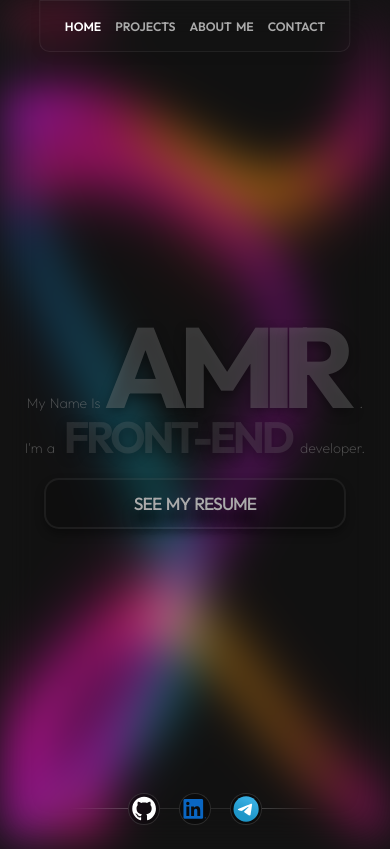
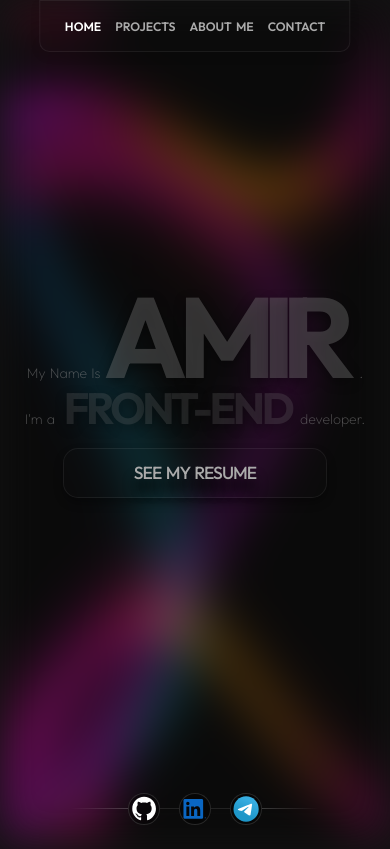
Before and after one commit to v-amirrr/portfolio, a React (Create React App) app: page / in a window 390 px wide. Built offline with nearby package versions, Linux system fonts and the light colour scheme.

Commit message:
chore: changed enter and exit animations
Also removed the light background for mobile devices.
And changed home page style on mobile devices.

```diff
--- a/src/App.js
+++ b/src/App.js
@@ -15,8 +15,8 @@ import Contact from './components/Contact';
 
 const bgVariants = {
     hidden: { opacity: 0 },
-    visible: { opacity: 1, transition: { duration: 0.3, type: 'tween' } },
-    exit: { opacity: 0, transition: { duration: 0.3, type: 'tween' } }
+    visible: { opacity: 1, transition: { duration: 1, type: 'tween' } },
+    exit: { opacity: 0, transition: { duration: 1, type: 'tween' } }
 };
 
 const App = () => {
@@ -45,19 +45,15 @@ const App = () => {
                     :
                         <Background initial='hidden' animate='visible' exit='exit' variants={bgVariants} key="dark"><img src='/images/bg-dark-desktop.webp' alt="background" /></Background>
                 :
-                    location.pathname == "/"
-                    ?
-                        <Background initial='hidden' animate='visible' exit='exit' variants={bgVariants} key="light"><img src='/images/bg-light-mobile.webp' alt="background" /></Background>
-                    :
-                        <Background initial='hidden' animate='visible' exit='exit' variants={bgVariants} key="dark"><img src='/images/bg-dark-mobile.webp' alt="background" /></Background>
+                    <Background initial='hidden' animate='visible' exit='exit' variants={bgVariants} key="dark"><img src='/images/bg-dark-mobile.webp' alt="background" /></Background>
             }
             </AnimatePresence>
 
             <AnimatePresence exitBeforeEnter>
                 <Routes location={location} key={location.key}>
                     <Route path="/" element={<Home />} />
-                    <Route path='/projects' element={<Projects />} />
-                    <Route path='/projects/:id' element={<ProjectPage />} />
+                    <Route path='/projects' element={<Projects widthSize={widthSize} />} />
+                    <Route path='/projects/:id' element={<ProjectPage widthSize={widthSize} />} />
                     <Route path='/about-me' element={<AboutMe />} />
                     <Route path='/contact' element={<Contact />} />
                 </Routes>
--- a/src/components/AboutMe.js
+++ b/src/components/AboutMe.js
@@ -7,13 +7,13 @@ import { motion } from 'framer-motion';
 
 const titleVariants = {
     hidden: { opacity: 0, x: -50 },
-    visible: { opacity: 1, x: 0, transition: { duration: 0.2, type: 'tween' } },
+    visible: { opacity: 1, x: 0, transition: { duration: 0.25, type: 'tween' } },
     exit: { opacity: 0, x: -50, transition: { duration: 0.2, type: 'tween' } }
 };
 
 const textVariants = {
     hidden: { opacity: 0, x: 50 },
-    visible: { opacity: 1, x: 0, transition: { duration: 0.2, type: 'tween' } },
+    visible: { opacity: 1, x: 0, transition: { duration: 0.25, type: 'tween' } },
     exit: { opacity: 0, x: 50, transition: { duration: 0.2, type: 'tween' } }
 };
 
--- a/src/components/Contact.js
+++ b/src/components/Contact.js
@@ -37,8 +37,8 @@ const Contact = () => {
 
     return (
         <>
-            <ContactPage initial='hidden' animate='visible' exit='exit'>
-                <Content variants={contentVariants}>
+            <ContactPage>
+                <Content variants={contentVariants} initial='hidden' animate='visible' exit='exit'>
                     {
                         contact.map(item => (
                             <motion.div variants={itemVariants}>
--- a/src/components/Home.js
+++ b/src/components/Home.js
@@ -6,7 +6,7 @@ import { motion } from 'framer-motion';
 const contentVariants = {
     hidden: { opacity: 0 },
     visible: { opacity: 1, transition: { duration: 0.2, staggerChildren: 0.1, when: "beforeChildren" } },
-    exit: { opacity: 0, transition: { duration: 0.2, staggerChildren: 0.1, when: "beforeChildren" } }
+    exit: { opacity: 0, transition: { duration: 0.2, when: "afterChildren" } }
 };
 
 const itemVariants = {
@@ -182,6 +182,8 @@ const Title = styled(motion.div)`
     }
 
     @media (max-width: 600px) {
+        margin-top: -3.5rem;
+
         .title-text {
             font-size: .8rem;
             word-spacing: 1px;
@@ -241,8 +243,10 @@ const Buttons = styled(motion.div)`
         }
 
         @media (max-width: 900px) {
-            padding: .7rem 5rem;
+            padding: .7rem 4rem;
             font-size: 1rem;
+            border: solid 1px #ffffff10;
+            background-color: #ffffff02;
         }
     }
 `;
--- a/src/components/ProjectPage.js
+++ b/src/components/ProjectPage.js
@@ -12,10 +12,16 @@ import { AiFillCaretRight } from 'react-icons/ai';
 import styled from 'styled-components';
 import { AnimatePresence, motion } from 'framer-motion';
 
-const pageVariants = {
-    hidden: { opacity: 0, x: -20 },
-    visible: { opacity: 1, x: 0, transition: { duration: 0.2, type: 'tween' } },
-    exit: { opacity: 0, x: -20, transition: { duration: 0.2, type: 'tween' } }
+const pageDesktopVariants = {
+    hidden: { opacity: 0, x: -200, scaleX: 0.8 },
+    visible: { opacity: 1, x: 0, scaleX: 1, transition: { duration: 0.4, type: 'tween' } },
+    exit: { opacity: 0, x: -200, scaleX: 0.8, transition: { duration: 0.4, type: 'tween' } }
+};
+
+const pageMobileVariants = {
+    hidden: { opacity: 0, x: -10 },
+    visible: { opacity: 1, x: 0, transition: { duration: 0.15, type: 'tween' } },
+    exit: { opacity: 0, x: -20, transition: { duration: 0.15, type: 'tween' } }
 };
 
 const toggleSectionVariants = {
@@ -24,7 +30,7 @@ const toggleSectionVariants = {
     exit: { opacity: 0, y: -20, transition: { duration: 0.2 } }
 };
 
-const ProjectPage = () => {
+const ProjectPage = ({ widthSize }) => {
 
     const { id } = useParams();
     const navigate = useNavigate();
@@ -77,7 +83,7 @@ const ProjectPage = () => {
             {
                 data
                 &&
-                <Page initial='hidden' animate='visible' exit='exit' variants={pageVariants}>
+                <Page initial='hidden' animate='visible' exit='exit' variants={widthSize >= 900 ? pageDesktopVariants : pageMobileVariants}>
                     <Content img={data.image}>
 
                         <img className='background' src={data.image} alt={data.title} />
@@ -243,7 +249,7 @@ const Title = styled.div`
         white-space: nowrap;
         font-size: 2rem;
         font-weight: 900;
-        color: #eee;
+        color: #999;
         text-shadow: #00000055 0px 4px 12px;
 
         @media (max-width: 745px) {
@@ -317,7 +323,7 @@ const ToggleSection = styled.div`
     flex-direction: column;
     margin: 1rem;
     position: relative;
-    transition: height .3s;
+    transition: height .25s;
 
     .title {
         text-transform: uppercase;
@@ -354,7 +360,7 @@ const ToggleSection = styled.div`
         word-spacing: 5px;
         width: 60%;
         text-align: center;
-        color: #999;
+        color: #888;
     }
 
     .images {
--- a/src/components/Projects.js
+++ b/src/components/Projects.js
@@ -9,17 +9,23 @@ import { motion } from 'framer-motion';
 
 const contentVariants = {
     hidden: { opacity: 0 },
-    visible: { opacity: 1, transition: { duration: 0.2, staggerChildren: 0.04, when: "beforeChildren" } },
-    exit: { opacity: 0, transition: { duration: 0.2, staggerChildren: 0.02, when: "afterChidren" } }
+    visible: { opacity: 1, transition: { duration: 0.2, staggerChildren: 0.03, when: "beforeChildren" } },
+    exit: { opacity: 0, transition: { duration: 0.2, staggerChildren: 0.03, when: "afterChidren" } }
 };
 
-const projectVariants = {
-    hidden: { opacity: 0, y: -50},
-    visible: { opacity: 1, y: 0, transition: { duration: 0.2, type: 'tween' } },
+const projectDesktopVariants = {
+    hidden: { opacity: 0, y: -50, x: -20 },
+    visible: { opacity: 1, y: 0, x: 0, transition: { duration: 0.3, type: 'tween' } },
+    exit: { opacity: 0, y: 50, x: 20, transition: { duration: 0.25, type: 'tween' } }
+};
+
+const projectMobileVariants = {
+    hidden: { opacity: 0, y: -50 },
+    visible: { opacity: 1, y: 0, transition: { duration: 0.25, type: 'tween' } },
     exit: { opacity: 0, y: 50, transition: { duration: 0.2, type: 'tween' } }
 };
 
-const Projects = () => {
+const Projects = ({ widthSize }) => {
     return (
         <>
             <ProjectsPage initial='hidden' animate='visible' exit='exit'>
@@ -27,7 +33,7 @@ const Projects = () => {
                     {
                         projects.map(item => (
                             <Link to={"/projects/" + item.url} key={item.url}>
-                                <Project whileTap={{ scale: 0.8 }} variants={projectVariants}>
+                                <Project whileTap={{ scale: 0.8 }} variants={widthSize >= 900 ? projectDesktopVariants : projectMobileVariants}>
                                     <img src={item.image} alt={item.title} />
                                     <div>
                                         <h4>{item.title}</h4>
```
